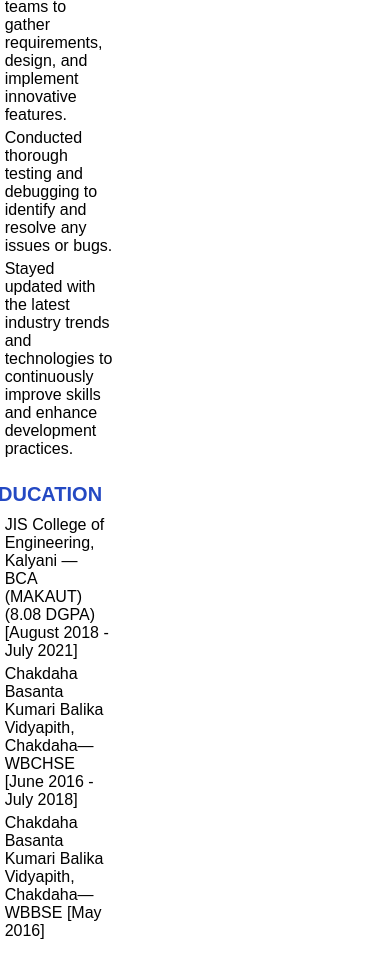
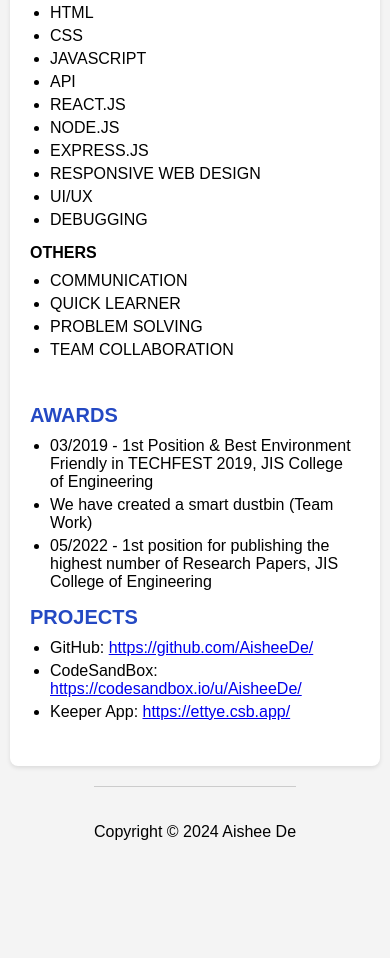
Before and after one commit to AisheeDe/CV, a plain HTML site: page index.html in a window 390 px wide. Shown: the part 1039-1997 px from the top of the page. After the commit the page ends 1926 px from the top, so only its background shows below. Drawn offline with Linux system fonts and the light colour scheme.

Commit message:
CSS is modified

```diff
--- a/css/styles.css
+++ b/css/styles.css
@@ -73,3 +73,24 @@
     margin: 0;
     line-height: 1.5;
 }
+
+@media only screen and (max-width: 600px) {
+    .container {
+        padding: 10px;
+    }
+    .content {
+        flex-direction: column;
+        align-items: stretch;
+    }
+    .column {
+        flex: 1;
+        width: 100%;
+    }
+    .section {
+        margin-bottom: 20px;
+    }
+    .footer {
+        padding-top: 20px;
+        padding-bottom: 20px;
+    }
+}
```
